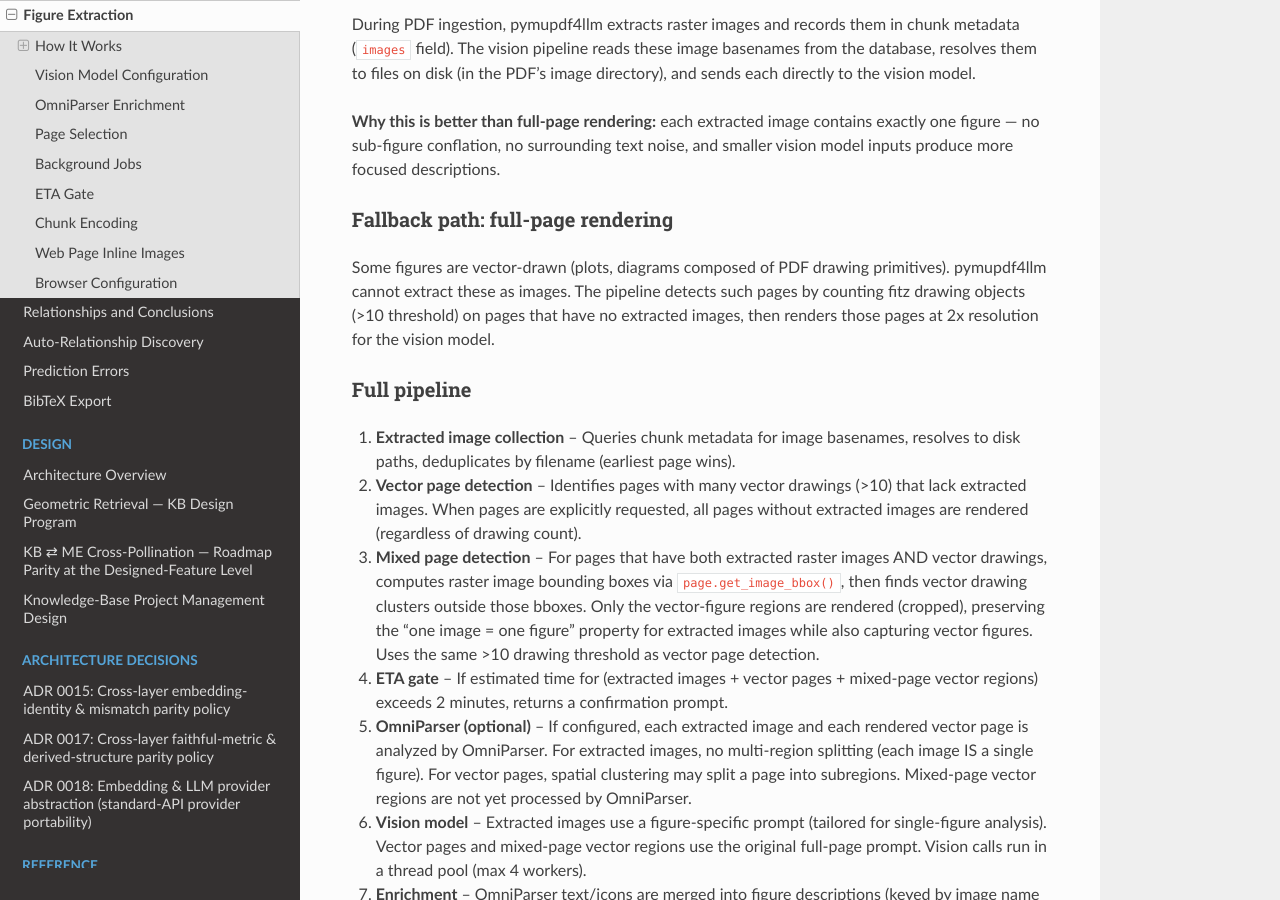
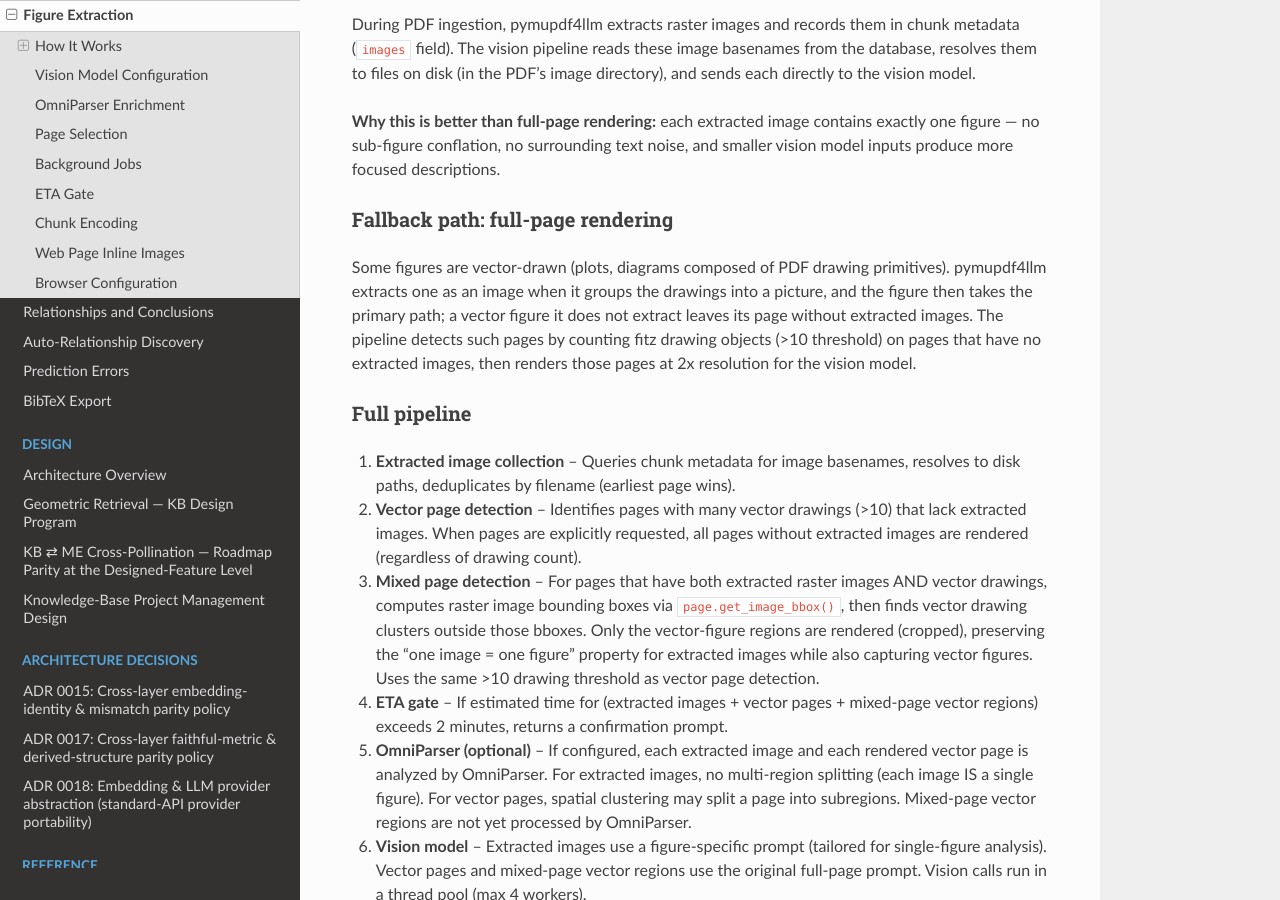
Before and after one commit to dutiona/knowledge-base, a Sphinx documentation site: the page built from docs/usage/figure-extraction.md, in a window 1280 px wide and 900 px high, scrolled down 325 px. Built offline with Sphinx 7.4.7 and the Read the Docs theme 3.1.0, drawn with Linux system fonts in a browser that asks for light colours.

Commit message:
test(pdf): assert what extraction does with a vector-only page
test_vector_drawing_output_documented printed pymupdf4llm's output and asserted
nothing, so no change to vector-drawing handling could fail it. It also exercised
write_images=False, a configuration ingest never uses.

Its replacement runs ingest's own _extract_pdf_markdown, which writes images: the
page keeps its text, and its drawing cluster becomes an image reference to a file
written to the image directory, the input the vision pipeline's primary path reads.
Shown red on a build where that changes, write_images=False in
_extract_pdf_markdown: no reference, only pymupdf4llm's omitted-picture placeholder.
pymupdf4llm 1.27.2.2 and 1.27.2.3, which drop raster references (#465), still emit
this one, so the test passes on both and the raster test is what guards that pin.

The figure-extraction guide said pymupdf4llm cannot extract vector figures as
images; it can when it groups the drawings into a picture, and the full-page render
covers the pages where it extracts none.

Closes #649

```diff
--- a/docs/usage/figure-extraction.md
+++ b/docs/usage/figure-extraction.md
@@ -12,7 +12,7 @@ During PDF ingestion, pymupdf4llm extracts raster images and records them in chu
 
 ### Fallback path: full-page rendering
 
-Some figures are vector-drawn (plots, diagrams composed of PDF drawing primitives). pymupdf4llm cannot extract these as images. The pipeline detects such pages by counting fitz drawing objects (>10 threshold) on pages that have no extracted images, then renders those pages at 2x resolution for the vision model.
+Some figures are vector-drawn (plots, diagrams composed of PDF drawing primitives). pymupdf4llm extracts one as an image when it groups the drawings into a picture, and the figure then takes the primary path; a vector figure it does not extract leaves its page without extracted images. The pipeline detects such pages by counting fitz drawing objects (>10 threshold) on pages that have no extracted images, then renders those pages at 2x resolution for the vision model.
 
 ### Full pipeline
 
```
Also changed, not shown: 1 other file.
